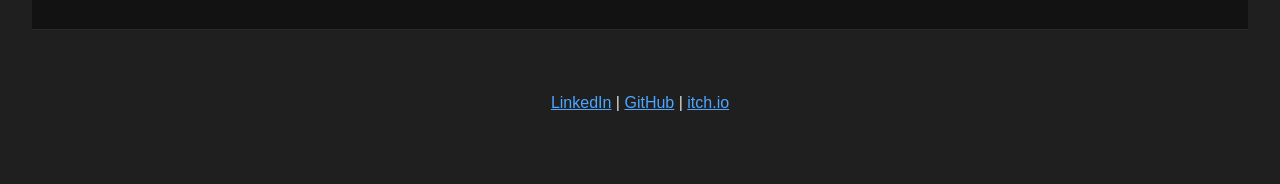
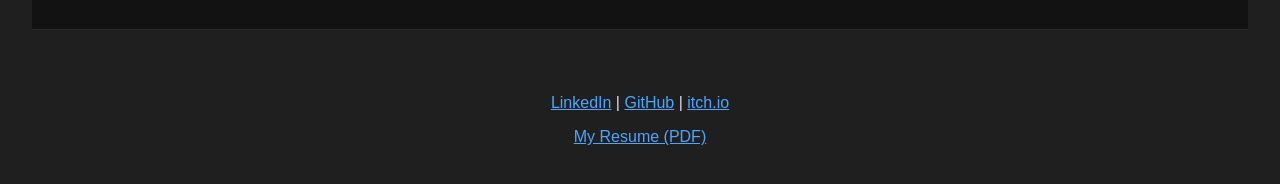
Before and after one commit to Zsomczie/zsomczie.github.io, a plain HTML site: page projects.html in a window 1280 px wide. Shown: the part 1594-1778 px from the top of the page. Before the commit the page ends 1736 px from the top, so only its background shows below. Drawn offline with Linux system fonts and the light colour scheme.

Commit message:
Added some tiny improvements
- link to resume in footer of projects page
- visit counter plugin

```diff
--- a/projects.html
+++ b/projects.html
@@ -162,6 +162,7 @@ void ExplodeMelon() {
         <a href="https://zsomczie.itch.io/" target="_blank">itch.io</a>
         <!-- Optional: Resume link -->
         <!-- Example: <a href="resume.pdf" target="_blank">Resume</a> -->
+        <p> <a href="resume.pdf" target="_blank">My Resume (PDF)</a> </p>
     </div>
 </footer>
 <script>
@@ -212,6 +213,7 @@ void ExplodeMelon() {
         });
 </script>
 <script data-goatcounter="https://8192.goatcounter.com/count"
-        async src="//gc.zgo.at/count.js"></script>
+        async src="//gc.zgo.at/count.js">
+</script>
 </body>
 </html>
--- a/style.css
+++ b/style.css
@@ -30,6 +30,8 @@ body {
     margin: 0;
     padding: 0;
     animation: fadeIn 1s ease-in;
+    transition: background-color 0.3s ease, color 0.3s ease;
+
 }
 @keyframes fadeIn {
     from {
```
Also changed, not shown: index.html (+2 -1 lines).
